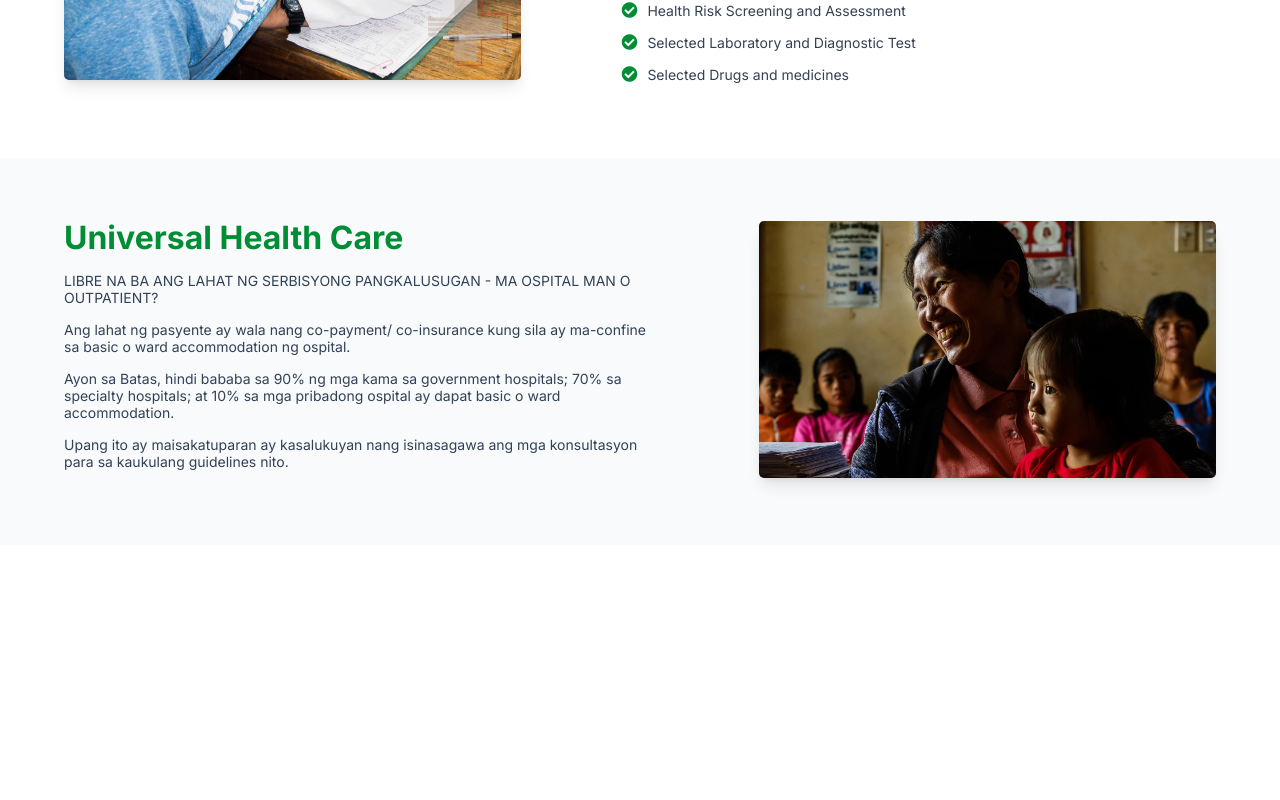
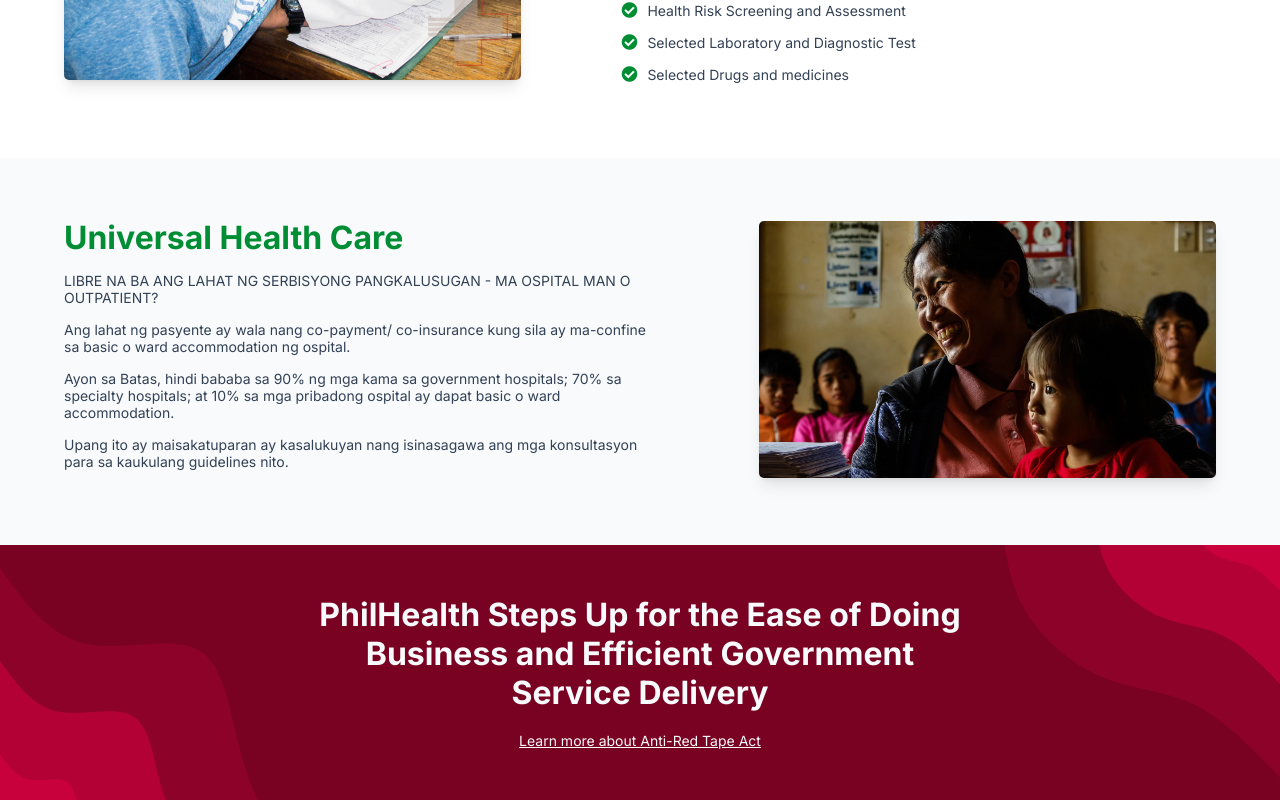
Before and after one commit to markcalendario/philhealth-redesigned-website, a React (Vite) app: page / in a window 1280 px wide. Shown: the part 1514-2314 px from the top of the page. Before the commit the page ends 2059 px from the top, so only its background shows below. Built offline with nearby package versions, Linux system fonts and the light colour scheme.

Commit message:
feat: ARTA section

```diff
--- a/src/pages/LandingPage/LandingPage.jsx
+++ b/src/pages/LandingPage/LandingPage.jsx
@@ -11,6 +11,7 @@
       <DiscoverSection />
       <EKonsulta />
       <UniversalHealthCare />
+      <ARTA />
     </Fragment>
   );
 }
@@ -217,3 +218,21 @@
     </div>
   );
 }
+
+function ARTA() {
+  return (
+    <div id={styles.arta}>
+      <div className={styles.container}>
+        <div className={styles.wrapper}>
+          <h1>
+            PhilHealth Steps Up for the Ease of Doing Business and Efficient
+            Government Service Delivery
+          </h1>
+          <a href="https://www.officialgazette.gov.ph/2007/06/02/republic-act-no-9485/">
+            Learn more about Anti-Red Tape Act
+          </a>
+        </div>
+      </div>
+    </div>
+  );
+}
--- a/src/pages/LandingPage/LandingPage.module.scss
+++ b/src/pages/LandingPage/LandingPage.module.scss
@@ -180,3 +180,28 @@
     }
   }
 }
+
+#arta {
+  background-color: colors.$red;
+  padding: 50px 0;
+  background-image: url("/assets/images/arta/arta-background.svg");
+  background-size: cover;
+  background-position: center;
+  width: 100%;
+  .container {
+    width: 100%;
+    @include responsive.container;
+    .wrapper {
+      margin: auto;
+      max-width: 650px;
+      text-align: center;
+      color: colors.$slate;
+
+      a {
+        display: inline-block;
+        margin-top: 20px;
+        color: colors.$slate;
+      }
+    }
+  }
+}
```
Also changed, not shown: public/assets/images/arta/arta-background.svg (added).
